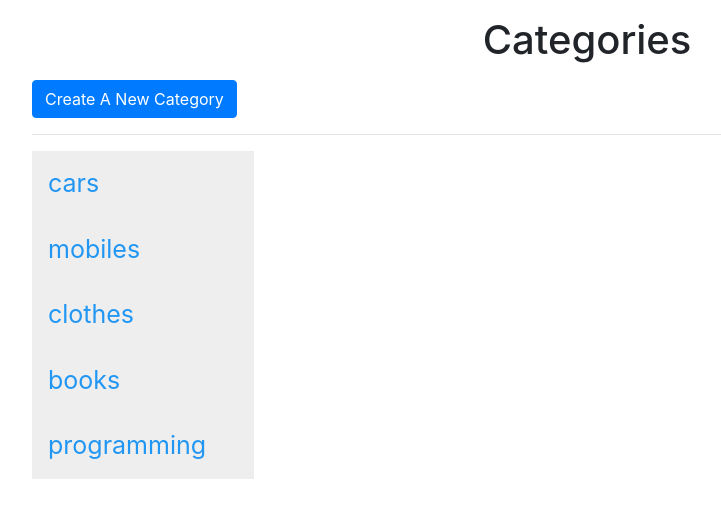
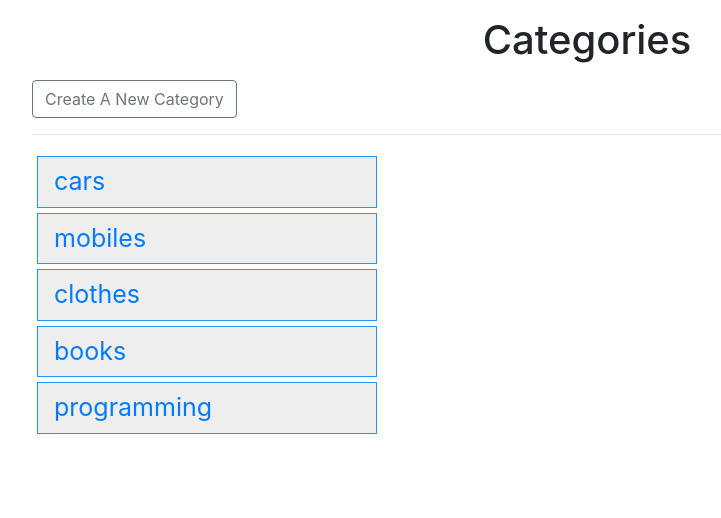
Before and after one commit to thomas545/PIM_System, a Django app: page / in a window 1280 px wide. Shown: the part 56-574 px from the top of the page, without its empty margins (53-774 px from the left). Run offline with Django 3.2, Linux system fonts and the light colour scheme; data comes from the database, SQL or seed files in the repository; both versions use the stored data as it was after the commit; some libraries are stand-ins or nearby versions.

Commit message:
template

```diff
--- a/pim_app/models.py
+++ b/pim_app/models.py
@@ -24,3 +24,6 @@ class Product(models.Model):
 
     def __str__(self):
         return self.name
+
+    # def get_absolute_url()
+    # return reverse("category_detail")
--- a/pim_app/templates/pim/list.html
+++ b/pim_app/templates/pim/list.html
@@ -3,16 +3,20 @@
 
 {% block content %}
   <h1 class="my-3 text-center">Categories</h1>
-  <a class="btn btn-primary" href="{% url 'pim:category_create' %}">Create A New Category</a>
+  <a class="btn btn-outline-secondary" href="{% url 'pim:category_create' %}">Create A New Category</a>
   <hr>
 
 
+
+<div class="row">
+  <div class="col-4">
     {% for category in object_list %}
-    <div class="sidenav">
-      <a href="{{category.get_absolute_url}}">{{category.name}}</a>
-    </div>
+      <div class="sidenav">
+        <a href="{{category.get_absolute_url}}">{{category.name}}</a>
+      </div>
     {% endfor %}
-
+  </div>
+</div>
 
 {% endblock %}
 <!-- <li class="list-group-item" style="width: 20%;"><a href="{{category.get_absolute_url}}">{{category.name}}</a></li> -->
--- a/pim_app/views.py
+++ b/pim_app/views.py
@@ -12,6 +12,7 @@ from django.core.paginator import Paginator
 class CategoryListView(ListView):
     model = Category
     template_name = 'pim/list.html'
+
 
 
 # CategoryCreateView
@@ -31,7 +32,7 @@ class ProductUpdateView(UpdateView):
     queryset = Product.objects.all()
     form_class = ProductForm
     template_name = 'pim/product_update.html'
-    # success_url = '/'
+    success_url = '/'
 
 
 # ProductDeleteView
@@ -50,7 +51,7 @@ def product_list(request, pk):
     products = product.filter(categories=category)
 
     # Pagination
-    paginator = Paginator(products, 10)
+    paginator = Paginator(products, 7)
     page = request.GET.get('page')
     products = paginator.get_page(page)
 
--- a/static/css/style.css
+++ b/static/css/style.css
@@ -1,23 +1,11 @@
 
   .sidenav {
-    width: 20%;
-
-    z-index: 1;
-    top: 20px;
-    left: 10px;
     background: #eee;
-    overflow-x: hidden;
-    padding: 8px 0;
-  }
-
-  .sidenav a {
     padding: 6px 8px 6px 16px;
     text-decoration: none;
     font-size: 25px;
     color: #2196F3;
-    display: block;
+    margin: 5px;
+    border: 1px solid #2196F3;
+
   }
-
-  .sidenav a:hover {
-    color: #064579;
-  }
```
Also changed, not shown: pim_app/templates/pim/detail.html (+9 -7 lines), pim_app/templates/pim/product_delete.html (+8 -6 lines), db.sqlite3.
